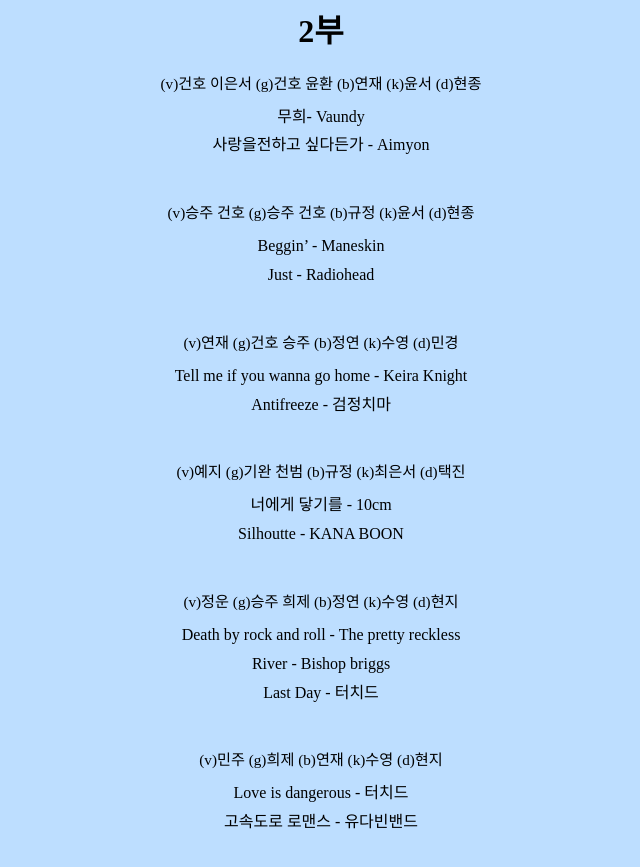
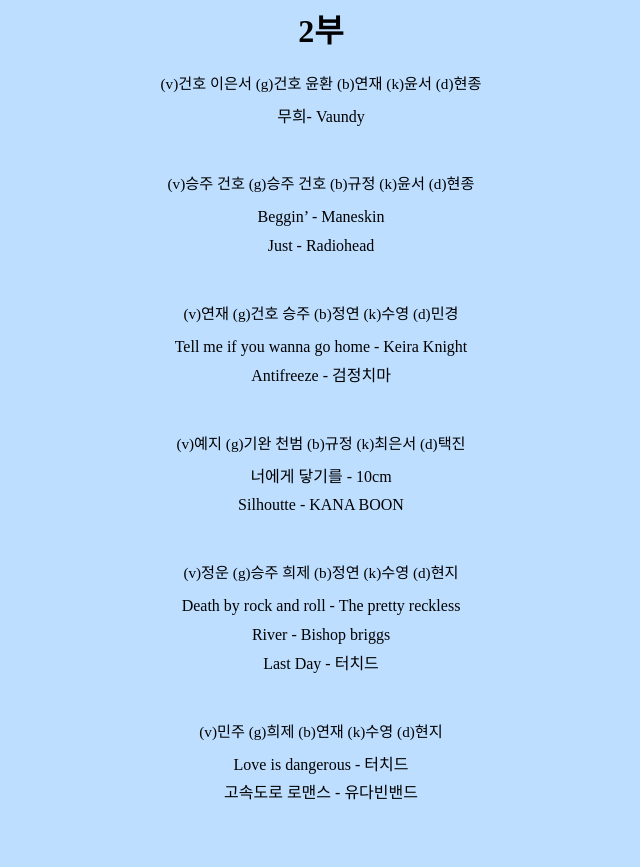
Before and after one commit to yeonzhry/dacapo25, a React (Create React App) app: page /setlist in a window 1280 px wide. Shown: the part 940-1807 px from the top of the page, without its empty margins (319-959 px from the left). Built offline with nearby package versions, Linux system fonts and the light colour scheme; a web font is replaced by a local one.

Commit message:
사랑을 전하고 싶다던가 out

```diff
--- a/src/pages/highway.js
+++ b/src/pages/highway.js
@@ -11,7 +11,7 @@
   sign2: ['main4_1', 'main4_2', 'main4_3'],
   sign3: ['main1_1', 'main1_2', 'main1_3'],
   sign4: ['main2_1', 'main2_2', 'main2_3'],
-  sign5: ['free1_1', 'free1_2'],
+  sign5: ['free1_1'],
   sign6: ['free6_1', 'free6_2'],
   sign7: ['free2_1', 'free2_2'],
   sign8: ['free5_1', 'free5_2'],
--- a/src/pages/setlist.js
+++ b/src/pages/setlist.js
@@ -80,7 +80,7 @@
             <p className={styles.members}>(v)건호 이은서 (g)건호 윤환 (b)연재 (k)윤서 (d)현종</p>
             <ul className={styles.songList}>
               <li>무희- Vaundy</li>
-              <li>사랑을전하고 싶다든가 - Aimyon </li>
+              {/* <li>사랑을전하고 싶다든가 - Aimyon </li> */}
             </ul>
           </div>
 
```
Also changed, not shown: src/styles/highway.module.css (line endings or trailing spaces).
